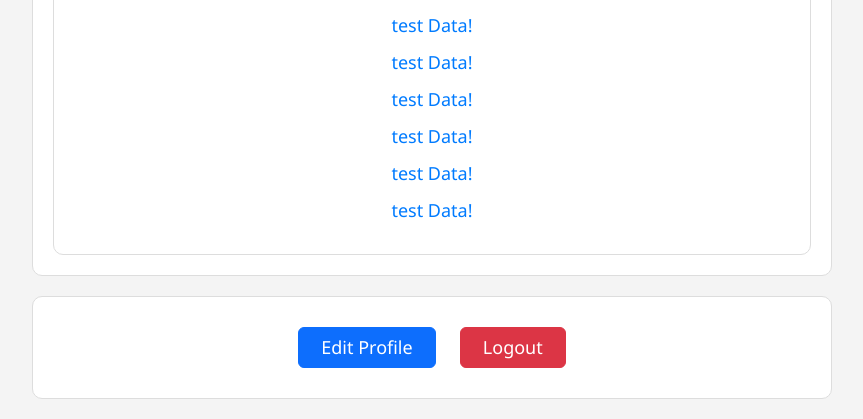
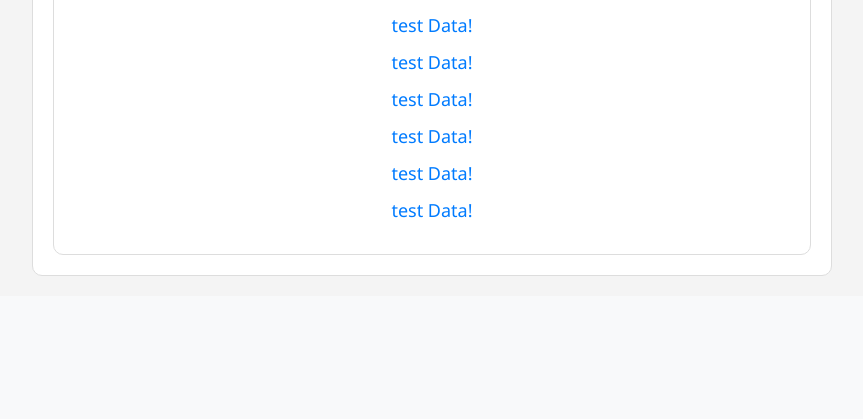
Before and after one commit to junnie082/Scoop-A-Dive, a Django app: template scoopadive/main/templates/user_profile/profile.html in a window 1280 px wide. Shown: the part 1374-1793 px from the top of the page, without its empty margins (208-1071 px from the left). After the commit the page ends 1650 px from the top, so only its background shows below. Run offline with Django 5.2, Linux system fonts and the light colour scheme; the template is opened without the code that fills it: values that come from a table or form of the project are taken from there, others are empty; a user stored in the database is signed in; data comes from the database, SQL or seed files in the repository; both versions use the stored data as it was after the commit; some libraries are stand-ins or nearby versions.

Commit message:
fix: signed in user can edit only for his profile

```diff
--- a/scoopadive/main/templates/user_profile/profile.html
+++ b/scoopadive/main/templates/user_profile/profile.html
@@ -64,7 +64,7 @@
 <body>
     {% include 'components/navbar.html' %}
     <div class="container profile-section">
-        <h1>{{ user.username }}'s Profile</h1>
+        <h1>{{ profile.user }}'s Profile</h1>
         <a href="/home">Back to Home</a>
 
         {% if profile %}
@@ -118,10 +118,13 @@
         {% endif %}
     </div>
 
-    <div class="container button-section">
-        <button class="btn btn-primary"><a href="view_modify_profile/" style="color: white;">Edit Profile</a></button>
-        <button class="btn btn-danger"><a href="{% url 'common:logout' %}" style="color: white;">Logout</a></button>
-    </div>
+    {% if user.username == user_id %}
+        <div class="container button-section">
+            <button class="btn btn-primary"><a href="/view_modify_profile/" style="color: white;">Edit Profile</a></button>
+            <button class="btn btn-danger"><a href="{% url 'common:logout' %}" style="color: white;">Logout</a></button>
+        </div>
+    {% endif %}
+
 
     <!-- Bootstrap JS -->
     <script src="{% static 'bootstrap.min.js' %}"></script>
```
Also changed, not shown: scoopadive/db.sqlite3, scoopadive/main/templates/main/posting.html (line endings or trailing spaces).
